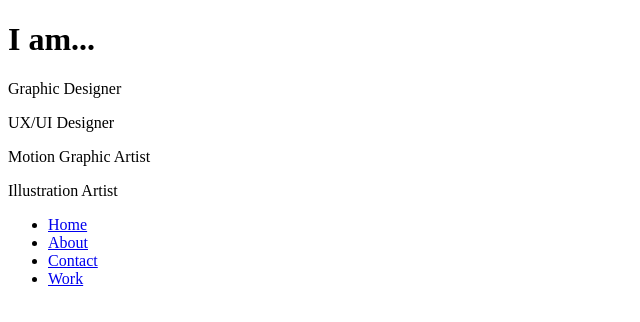
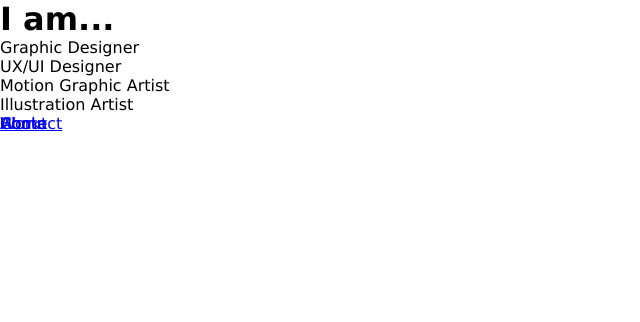
Before and after one commit to ASUasang/website, a plain HTML site: page index.html in a window 1280 px wide. Shown: the whole page, without its empty margins (0-640 px from the left). Drawn offline with Linux system fonts and the light colour scheme.

Commit message:
update styles

```diff
--- a/index.html
+++ b/index.html
@@ -3,11 +3,13 @@
 <head>
     <meta charset="UTF-8">
     <meta name="viewport" content="width=device-width, initial-scale=1.0">
-    <meta content="styles.css" name="stylesheet">
+    <link rel="stylesheet" href="styles.css">
     <title>Home Page</title>
 </head>
 <body>
-    <h1 id="home">I am...</h1>
+    <header>
+        <h1 id="home">I am...</h1>
+    </header>
 
     <p>Graphic Designer</p>
     <p>UX/UI Designer</p>
--- a/styles.css
+++ b/styles.css
@@ -4,3 +4,13 @@
     padding: 0;
   font-family: Verdana, Geneva, Tahoma, sans-serif;
 }
+html {
+    background-color: white;
+    color: black;
+}
+
+.navbar li {
+    position: fixed;
+    border-radius: 1px;
+    border-color: black;
+}
```
Also changed, not shown: about.html (+4 -2 lines), contact.html (+4 -2 lines), work.html (+4 -2 lines).
